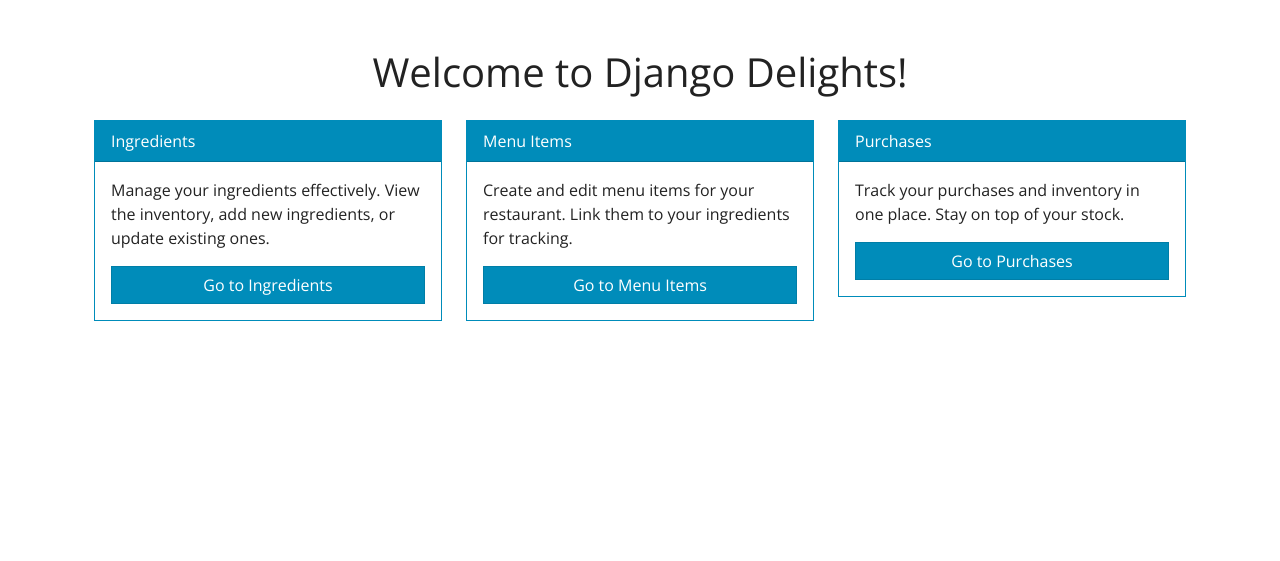
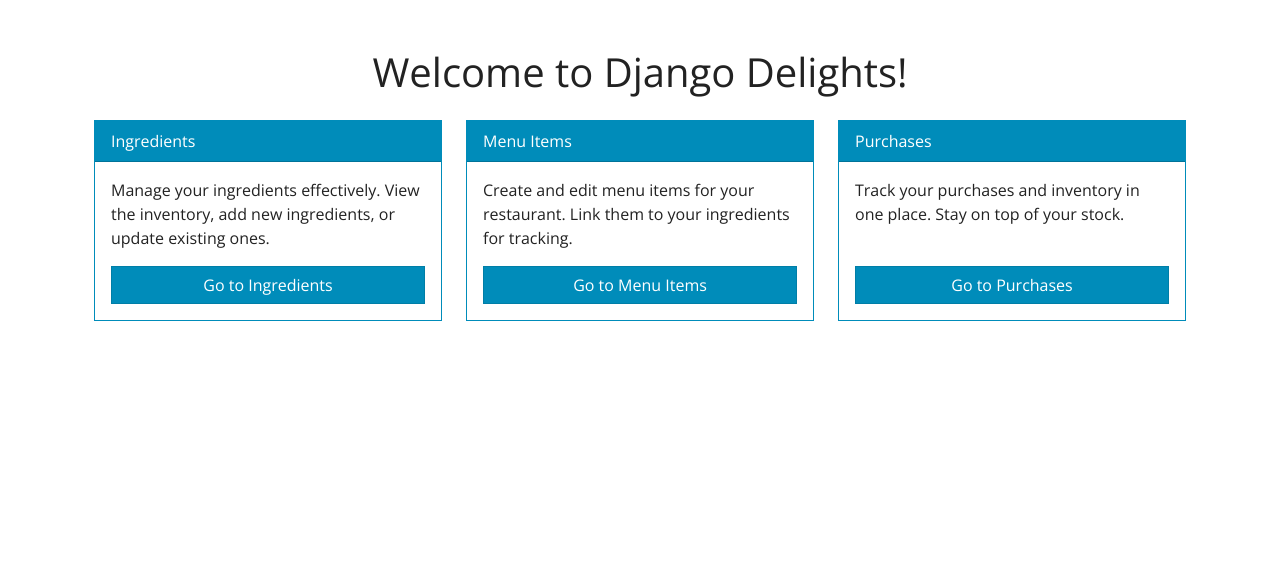
Before and after one commit to juliaberning/django-delights, a Django app: page / in a window 1280 px wide. Shown: the part 56-617 px from the top of the page. Run offline with Django 5.2, Linux system fonts and the light colour scheme; some libraries are stand-ins or nearby versions.

Commit message:
style: improve style of home page

```diff
--- a/restaurant/templates/restaurant/home.html
+++ b/restaurant/templates/restaurant/home.html
@@ -6,36 +6,20 @@
 <div class="container mt-4">
     <h1 class="mb-4 text-center">Welcome to Django Delights!</h1>
 
-    <div class="row justify-content-center">
-        <div class="col-md-4">
-            <div class="card border-primary mb-3">
-                <div class="card-header bg-primary text-white">Ingredients</div>
-                <div class="card-body">
-                    <p class="card-text">Manage your ingredients effectively. View the inventory, add new ingredients, or update existing ones.</p>
-                    <a href="{% url 'ingredient-list' %}" class="btn btn-primary w-100">Go to Ingredients</a>
+<div class="row justify-content-center">
+    {% for card in cards %}
+        <div class="col-md-4 d-flex align-items-stretch mb-4">
+            <div class="card border-primary h-100">
+                <div class="card-header bg-primary text-white">{{ card.title }}</div>
+                <div class="card-body d-flex flex-column">
+                    <p class="card-text">{{ card.description }}</p>
+                    <div class="mt-auto">
+                        <a href="{% url card.url_name %}" class="btn btn-primary w-100">{{ card.btn_text }}</a>
+                    </div>
                 </div>
             </div>
         </div>
-
-        <div class="col-md-4">
-            <div class="card border-primary mb-3">
-                <div class="card-header bg-primary text-white">Menu Items</div>
-                <div class="card-body">
-                    <p class="card-text">Create and edit menu items for your restaurant. Link them to your ingredients for tracking.</p>
-                    <a href="{% url 'menu-item-list' %}" class="btn btn-primary w-100">Go to Menu Items</a>
-                </div>
-            </div>
-        </div>
-
-        <div class="col-md-4">
-            <div class="card border-primary mb-3">
-                <div class="card-header bg-primary text-white">Purchases</div>
-                <div class="card-body">
-                    <p class="card-text">Track your purchases and inventory in one place. Stay on top of your stock.</p>
-                    <a href="{% url 'purchase-list' %}" class="btn btn-primary w-100">Go to Purchases</a>
-                </div>
-            </div>
-        </div>
-    </div>
+    {% endfor %}
+</div>
 </div>
 {% endblock %}
--- a/restaurant/views.py
+++ b/restaurant/views.py
@@ -28,7 +28,27 @@ from .models import Ingredient, MenuItem, Purchase, RecipeRequirement
 
 
 def home(request):
-    return render(request, 'restaurant/home.html')
+    cards = [
+        {
+            "title": "Ingredients",
+            "description": "Manage your ingredients effectively. View the inventory, add new ingredients, or update existing ones.",
+            "url_name": "ingredient-list",
+            "btn_text": "Go to Ingredients"
+        },
+        {
+            "title": "Menu Items",
+            "description": "Create and edit menu items for your restaurant. Link them to your ingredients for tracking.",
+            "url_name": "menu-item-list",
+            "btn_text": "Go to Menu Items"
+        },
+        {
+            "title": "Purchases",
+            "description": "Track your purchases and inventory in one place. Stay on top of your stock.",
+            "url_name": "purchase-list",
+            "btn_text": "Go to Purchases"
+        }
+    ]
+    return render(request, 'restaurant/home.html', {'cards': cards})
 
 # ----------------------------
 # Authentication Views
```
